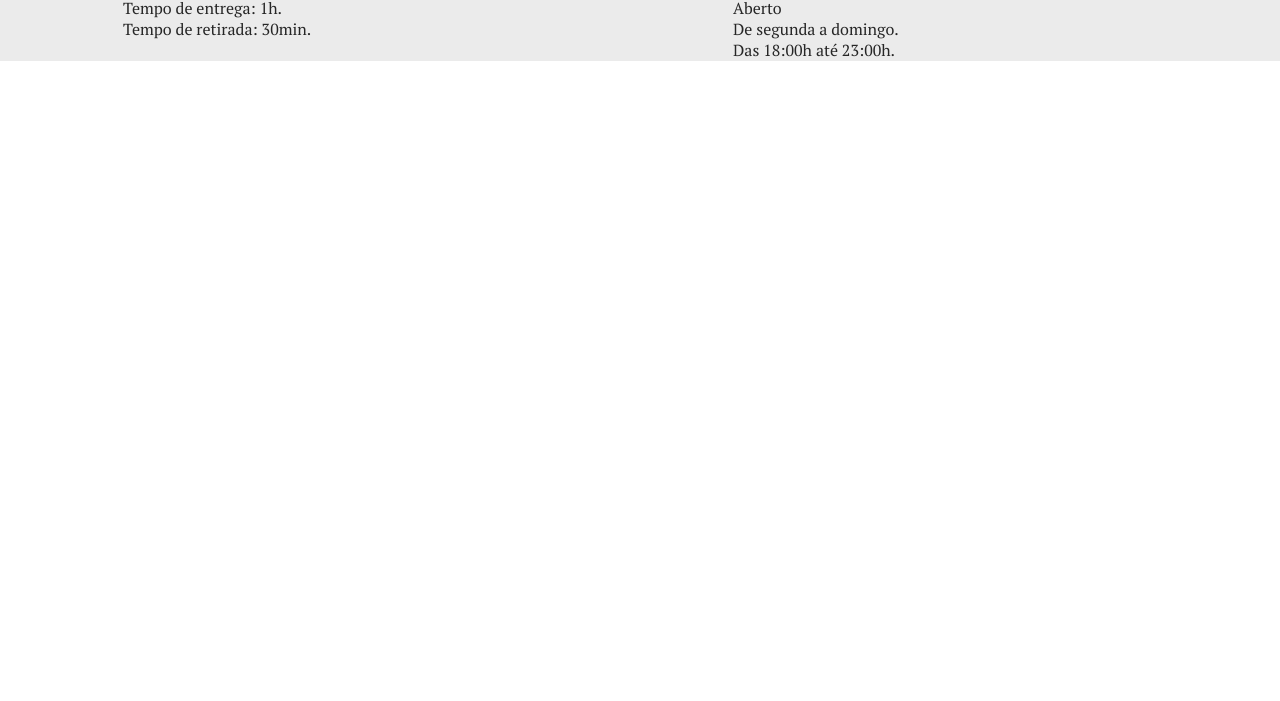
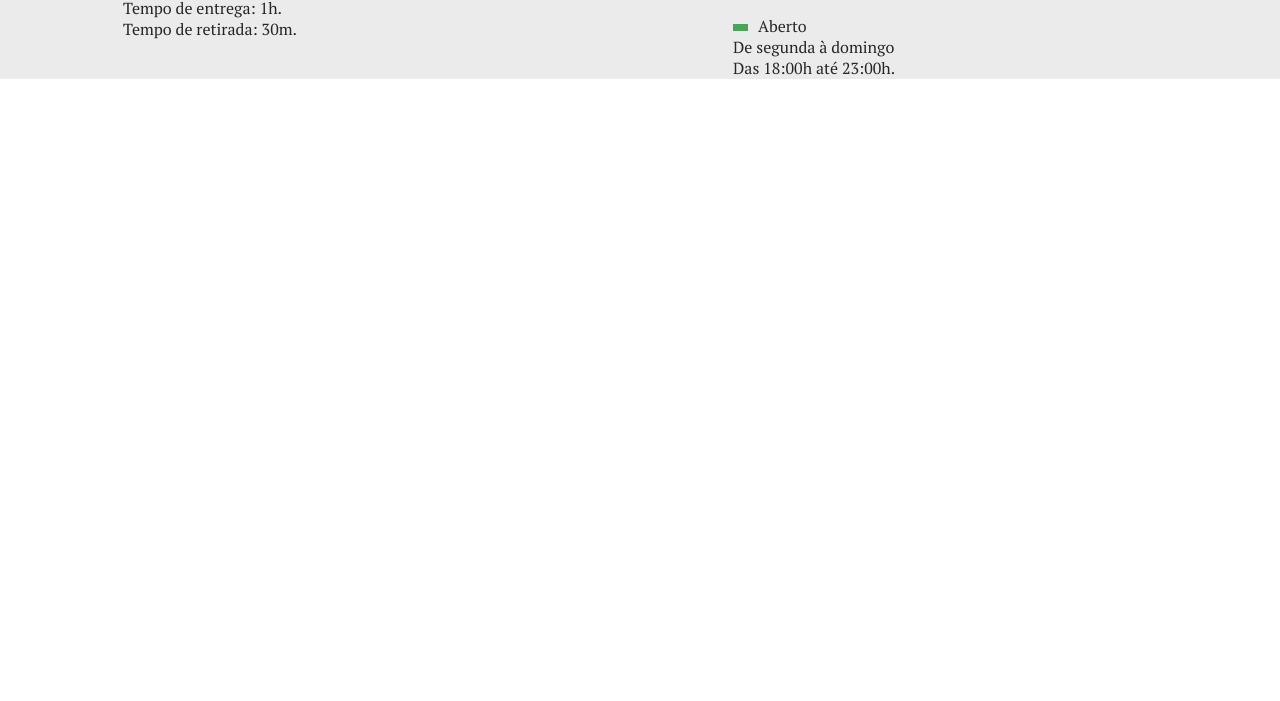
Before and after one commit to IgorRSGraziano/lemon-pepper, a plain HTML site: page index.html in a window 1280 px wide. Shown: the part 99-800 px from the top of the page. Drawn offline with nearby package versions, Linux system fonts and the light colour scheme.

Commit message:
feat: add dinamic establishment information update

```diff
--- a/index.html
+++ b/index.html
@@ -16,14 +16,14 @@
     <section class="schedules">
         <div class="schedules__delivery">
             <h2>Horários de entrega</h2>
-            <p>Tempo de entrega: 1h.</p>
-            <p>Tempo de retirada: 30min.</p>
+            <p>Tempo de entrega: <span data-delivery-time="delivery"></span>.</p>
+            <p>Tempo de retirada: <span data-delivery-time="pickup"></span>.</p>
         </div>
         <div class="schedules__opening-time">
             <h2>Horário de funcionamento</h2>
             <p class="schedules__opening-time--open">Aberto</p>
-            <p>De segunda a domingo.</p>
-            <p>Das 18:00h até 23:00h.</p>
+            <p>De <span data-operating-days="first"></span> à <span data-operating-days="last"></span></p>
+            <p>Das <span data-opening-hours="first"></span> até <span data-opening-hours="last"></span>.</p>
         </div>
 
     </section>
--- /dev/null
+++ b/script/global/establishmentInformation.js
@@ -0,0 +1,72 @@
+export default function initEstablishmentInformation() {
+
+    //Informações relativas, e especificas sobre a empresa do site
+
+    const operatingDays = ['Segunda', 'Terça', 'Quarta', 'Quinta', 'Sexta', 'Sábado', 'Domingo']
+
+    const deliveryTime = {
+        delivery: "1h",
+        pickUp: "30m"
+    }
+
+    const openingTime = {
+        start: "18:00",
+        end: "23:00"
+    }
+
+
+
+    //Atualiza no site as informações
+
+    function setOperatingDays(days) {
+        const placeToSet = document.querySelectorAll('[data-operating-days]')
+
+        const firstDay = days[0].toLowerCase()
+        const lastDay = days[days.length - 1].toLowerCase()
+
+        placeToSet.forEach(el => {
+            if (el.dataset.operatingDays === 'first') {
+                el.innerText = firstDay
+            } else if (el.dataset.operatingDays === 'last') {
+                el.innerText = lastDay
+            }
+        })
+
+    }
+
+    function setOpeningTime() {
+        const placeToSet = document.querySelectorAll('[data-opening-hours]')
+
+        const startTime = openingTime.start + 'h'
+        const endTime = openingTime.end + 'h'
+
+        placeToSet.forEach(el => {
+            if (el.dataset.openingHours === 'first') {
+                el.innerText = startTime
+            } else if (el.dataset.openingHours === 'last') {
+                el.innerText = endTime
+            }
+        })
+    }
+
+    function setDeliveryTime() {
+        const placeToSet = document.querySelectorAll('[data-delivery-time]')
+
+        const timeToDelivery = deliveryTime.delivery
+        const timeToPickUp = deliveryTime.pickUp
+
+        placeToSet.forEach(el => {
+            if (el.dataset.deliveryTime === 'delivery') {
+                el.innerText = timeToDelivery
+            } else if (el.dataset.deliveryTime === 'pickup') {
+                el.innerText = timeToPickUp
+            }
+        })
+    }
+
+
+    setDeliveryTime()
+    setOperatingDays(operatingDays)
+    setOpeningTime()
+
+}
--- a/script/global/script.js
+++ b/script/global/script.js
@@ -0,0 +1,3 @@
+import initEstablishmentInformation from './establishmentInformation.js'
+
+initEstablishmentInformation()
--- a/style/SCSS/_schedules.scss
+++ b/style/SCSS/_schedules.scss
@@ -19,4 +19,23 @@
     p {
         @include text-1;
     }
+    [class^="schedules__opening-time"] {
+        &::before {
+            content: '';
+            width: 15px;
+            height: 7px;
+            display: inline-block;
+            margin: auto 10px 1px auto;
+        }
+    }
+    [class$="open"] {
+        &::before {
+            background-color: $accent-color-2;
+        }
+    }
+    [class$="close"] {
+        &::before {
+            background-color: $accent-color-1;
+        }
+    }
 }
```
Also changed, not shown: style/global/style.css, style/style.css (deleted), 1 other file.
